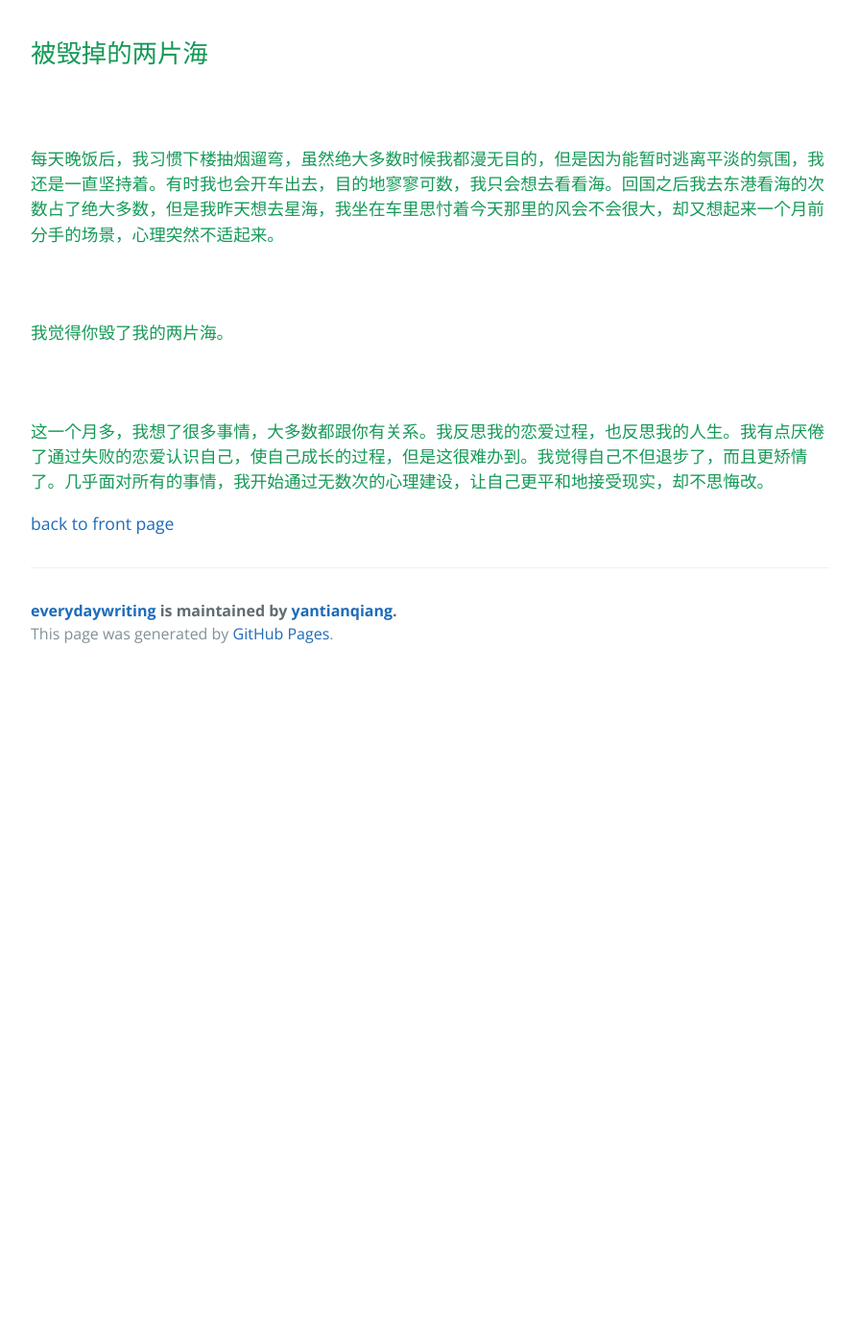
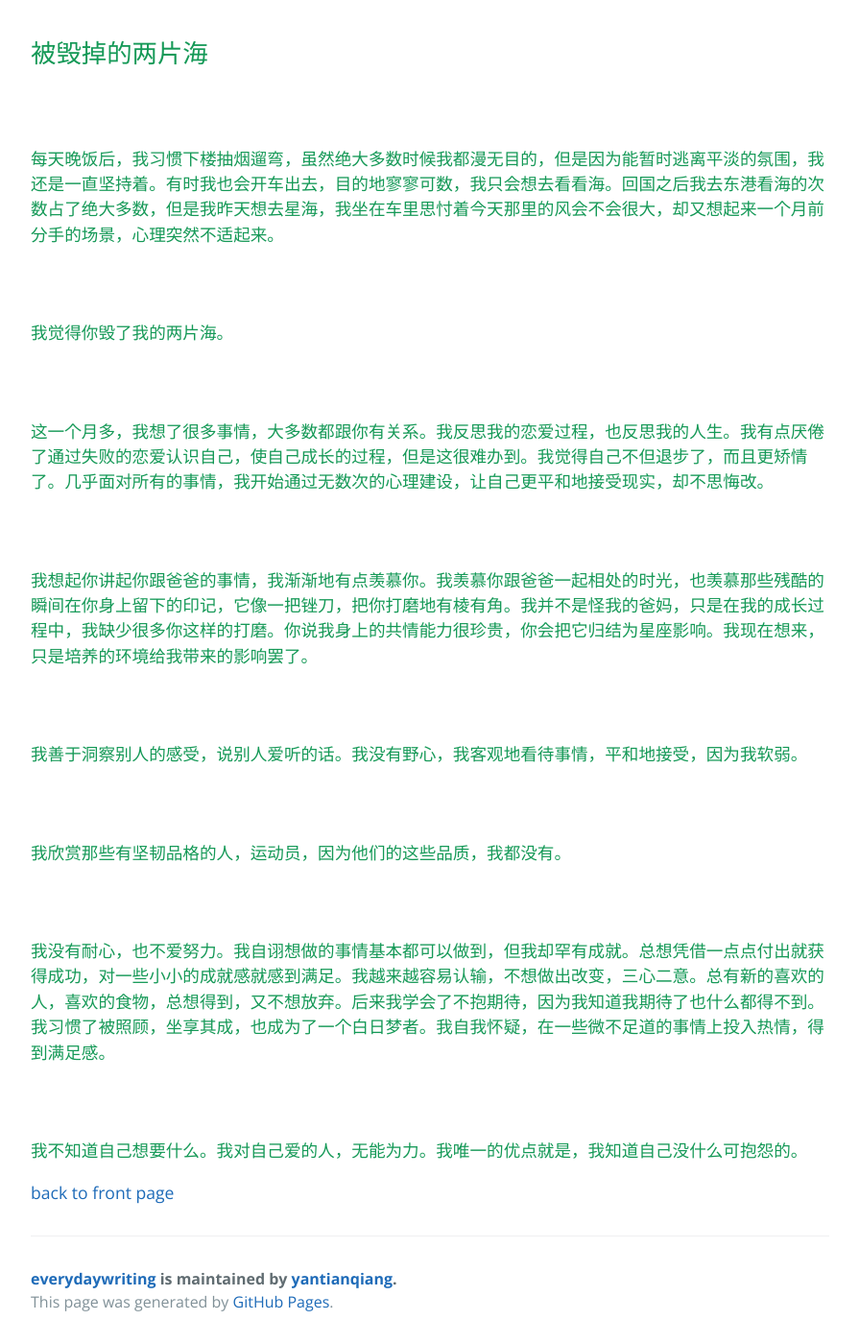
Before and after one commit to yantianqiang/everydaywriting, a Jekyll site: the page built from _posts/2021-11-25-sec-writing.md, in a window 1280 px wide and 1400 px high, scrolled down 717 px. Shown: the whole window at 96% size, without its empty margins (192-1087 px from the left). Built offline with Jekyll 4.4.1, drawn with Linux system fonts in a browser that asks for light colours; before the commit the page ends 1421 px from its top, so only the background shows below that.

Commit message:
revise post

```diff
--- a/_posts/2021-11-25-sec-writing.md
+++ b/_posts/2021-11-25-sec-writing.md
@@ -11,7 +11,16 @@ title: Tian's homepage
 #### 我觉得你毁了我的两片海。
 <br>
 #### 这一个月多，我想了很多事情，大多数都跟你有关系。我反思我的恋爱过程，也反思我的人生。我有点厌倦了通过失败的恋爱认识自己，使自己成长的过程，但是这很难办到。我觉得自己不但退步了，而且更矫情了。几乎面对所有的事情，我开始通过无数次的心理建设，让自己更平和地接受现实，却不思悔改。
-
+<br>
+#### 我想起你讲起你跟爸爸的事情，我渐渐地有点羡慕你。我羡慕你跟爸爸一起相处的时光，也羡慕那些残酷的瞬间在你身上留下的印记，它像一把锉刀，把你打磨地有棱有角。我并不是怪我的爸妈，只是在我的成长过程中，我缺少很多你这样的打磨。你说我身上的共情能力很珍贵，你会把它归结为星座影响。我现在想来，只是培养的环境给我带来的影响罢了。
+<br>
+#### 我善于洞察别人的感受，说别人爱听的话。我没有野心，我客观地看待事情，平和地接受，因为我软弱。
+<br>
+#### 我欣赏那些有坚韧品格的人，运动员，因为他们的这些品质，我都没有。
+<br>
+#### 我没有耐心，也不爱努力。我自诩想做的事情基本都可以做到，但我却罕有成就。总想凭借一点点付出就获得成功，对一些小小的成就感就感到满足。我越来越容易认输，不想做出改变，三心二意。总有新的喜欢的人，喜欢的食物，总想得到，又不想放弃。后来我学会了不抱期待，因为我知道我期待了也什么都得不到。我习惯了被照顾，坐享其成，也成为了一个白日梦者。我自我怀疑，在一些微不足道的事情上投入热情，得到满足感。
+<br>
+#### 我不知道自己想要什么。我对自己爱的人，无能为力。我唯一的优点就是，我知道自己没什么可抱怨的。
 
 
 
```
